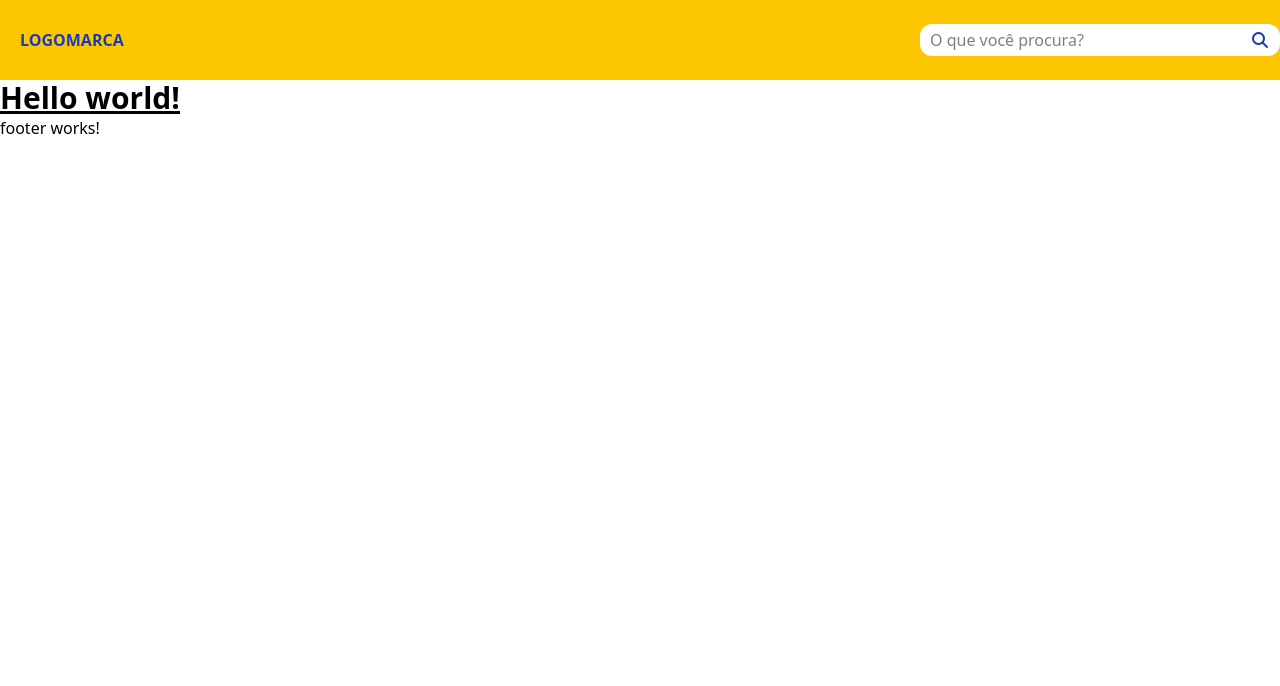
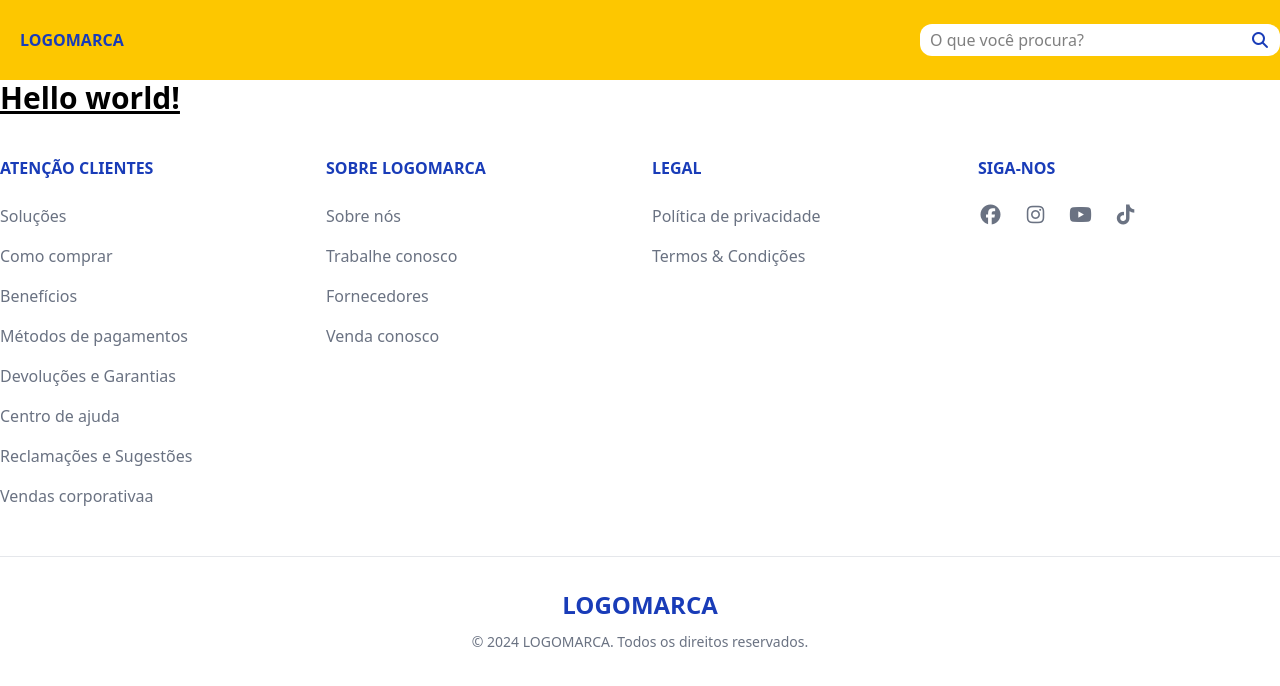
Before and after one commit to CarolMontteiro/ecommerce, an Angular app: page / in a window 1280 px wide. Shown: the top 686 px of the page. Built offline with nearby package versions, Linux system fonts and the light colour scheme.

Commit message:
Adicionando conteúdo do footer

```diff
--- a/src/app/core/components/footer/footer.html
+++ b/src/app/core/components/footer/footer.html
@@ -1 +1,115 @@
-<p>footer works!</p>
+<footer>
+     <div class="container">
+         <div>
+             <div class="grid grid-cols-1 mx-5 mt-10 gap-8 sm:mx-0 sm:gap-6 sm:grid-cols-2 lg:grid-cols-4">
+                 <div>
+                     <h2 class="text-blue-800 mb-6 text-base font-semibold uppercase">
+                         Atenção Clientes
+                     </h2>
+                     <ul class="text-gray-500 font-medium">
+                         <li class="mb-4">
+                             <a href="#" class="hover:underline hover:text-yellow-400">Soluções</a>
+                         </li>
+                         <li class="mb-4">
+                             <a href="#" class="hover:underline hover:text-yellow-400">Como comprar</a>
+                         </li>
+                         <li class="mb-4">
+                             <a href="#" class="hover:underline hover:text-yellow-400">Benefícios</a>
+                         </li>
+                         <li class="mb-4">
+                             <a href="#" class="hover:underline hover:text-yellow-400">Métodos de pagamentos</a>
+                         </li>
+                         <li class="mb-4">
+                             <a href="#" class="hover:underline hover:text-yellow-400">Devoluções e Garantias</a>
+                         </li>
+                         <li class="mb-4">
+                             <a href="#" class="hover:underline hover:text-yellow-400">Centro de ajuda</a>
+                         </li>
+                         <li class="mb-4">
+                             <a href="#" class="hover:underline hover:text-yellow-400">Reclamações e Sugestões</a>
+                         </li>
+                         <li class="mb-4">
+                             <a href="#" class="hover:underline hover:text-yellow-400">Vendas corporativaa</a>
+                         </li>
+                     </ul>
+                 </div>
+
+                 <div>
+                     <h2 class="text-blue-800 mb-6 text-base font-semibold uppercase">
+                         Sobre LOGOMARCA
+                     </h2>
+                     <ul class="text-gray-500 font-medium">
+                         <li class="mb-4">
+                             <a href="#" class="hover:underline hover:text-yellow-400">Sobre nós</a>
+                         </li>
+                         <li class="mb-4">
+                             <a href="#" class="hover:underline hover:text-yellow-400">Trabalhe conosco</a>
+                         </li>
+                         <li class="mb-4">
+                             <a href="#" class="hover:underline hover:text-yellow-400">Fornecedores</a>
+                         </li>
+                         <li class="mb-4">
+                             <a href="#" class="hover:underline hover:text-yellow-400">Venda conosco</a>
+                         </li>
+                     </ul>
+                 </div>
+
+                 <div>
+                     <h2 class="text-blue-800 mb-6 text-base font-semibold uppercase">
+                         Legal
+                     </h2>
+                     <ul class="text-gray-500 font-medium">
+                         <li class="mb-4">
+                             <a href="#" class="hover:underline hover:text-yellow-400">Política de privacidade</a>
+                         </li>
+                         <li>
+                             <a href="#" class="hover:underline hover:text-yellow-400">Termos &amp; Condições</a>
+                         </li>
+                     </ul>
+                 </div>
+
+                 <div>
+                     <h2 class="text-blue-800 mb-6 text-base font-semibold uppercase">
+                         siga-nos
+                     </h2>
+                     <div class="flex mt-4 sm:mt-0">
+                         <a href="#" class="text-gray-500 hover:text-blue-800">
+                             <i class="fa-brands fa-facebook text-xl"></i>
+                             <span class="sr-only">Facebook</span>
+                         </a>
+                         <a href="#" class="text-gray-500 hover:text-blue-800 ms-5">
+                             <i class="fa-brands fa-instagram text-xl"></i>
+                             <span class="sr-only">instagram</span>
+                         </a>
+                         <a href="#" class="text-gray-500 hover:text-blue-800 ms-5">
+                             <i class="fa-brands fa-youtube text-xl"></i>
+                             <span class="sr-only">YouTube</span>
+                         </a>
+                         <a href="#" class="text-gray-500 hover:text-blue-800 ms-5">
+                             <i class="fa-brands fa-tiktok text-xl"></i>
+                             <span class="sr-only">TikTok</span>
+                         </a>
+                     </div>
+                 </div>
+             </div>
+         </div>
+
+         <hr class="my-6 border-gray-200 sm:mx-auto lg:my-8"/>
+
+         <div class="text-center">
+             <div class="mb-2">
+                 <a href="#">
+                     <span
+                         class="text-blue-800 self-center text-2xl font-semibold whitespace-nowrap">
+                         LOGOMARCA
+                     </span>
+                 </a>
+             </div>
+             <div class="mb-8">
+                 <span class="text-sm text-gray-500 sm:text-center">
+                     © 2024 <a href="#" class="hover:underline">LOGOMARCA</a>. Todos os direitos reservados.
+                 </span>
+             </div>
+         </div>
+     </div>
+ </footer>
```
